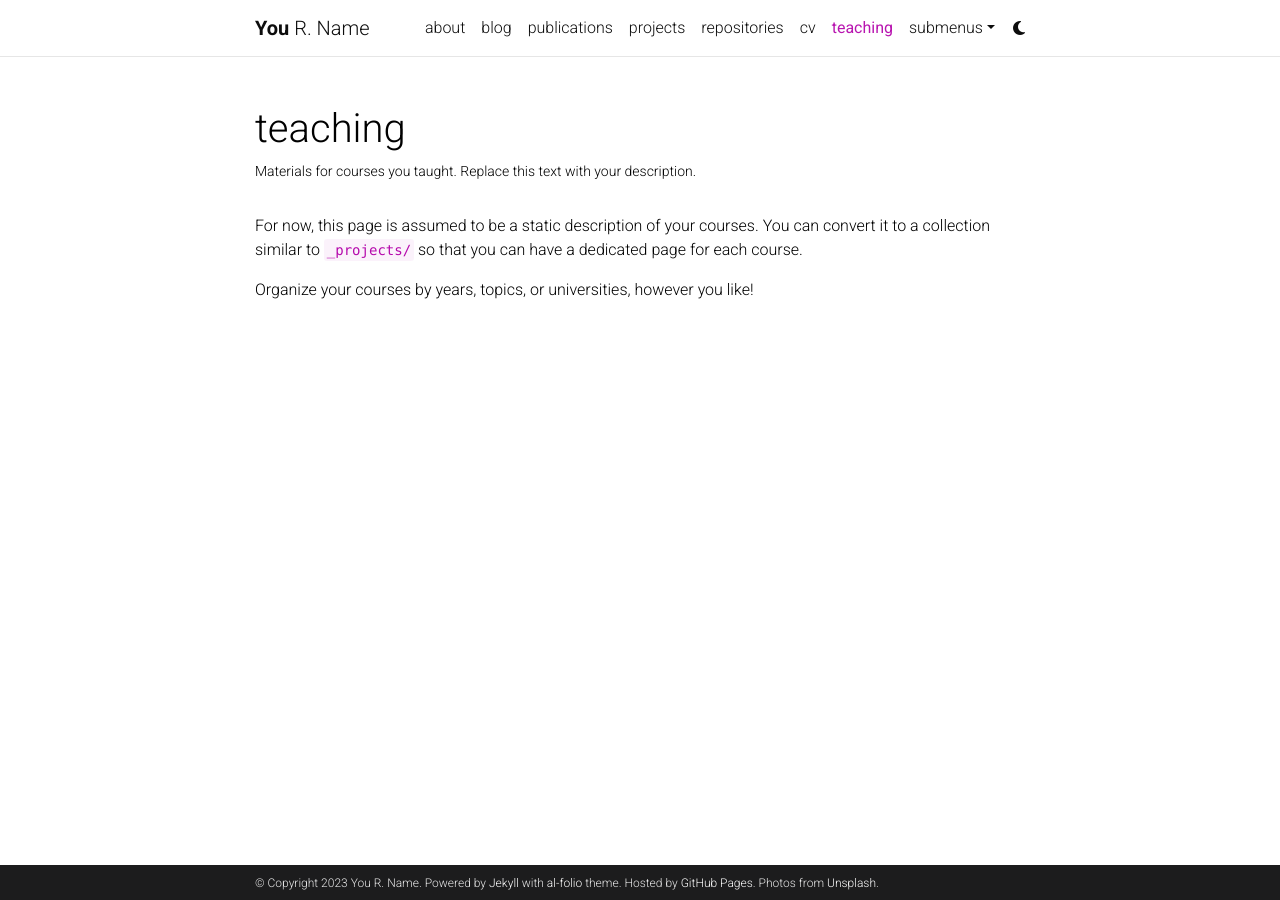
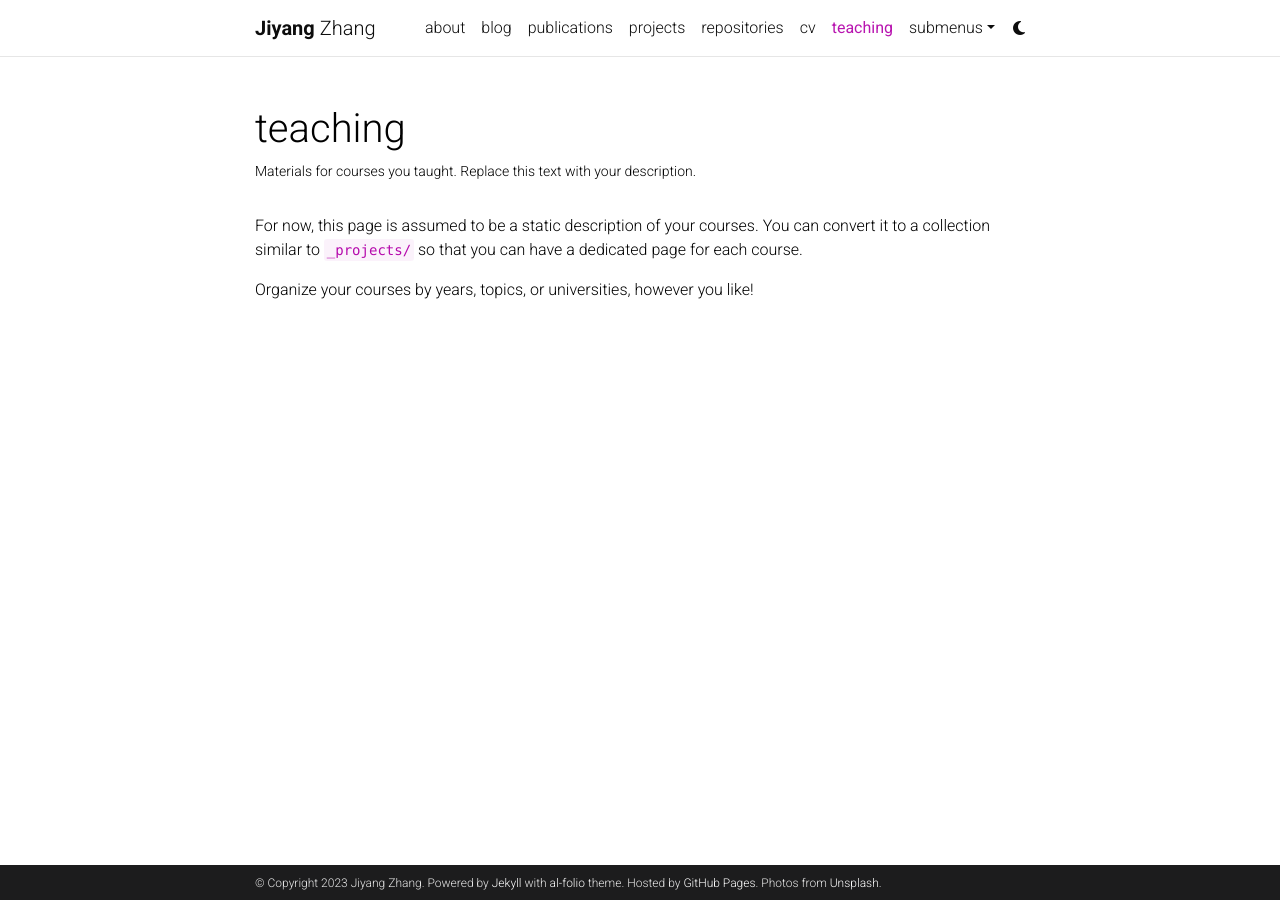
Before and after one commit to JiyangZhang/jiyangzhang.github.io, a Jekyll site: the page built from _pages/teaching.md, in a window 1280 px wide. Built offline with Jekyll 4.4.1, drawn with Linux system fonts in a browser that asks for light colours; comment, search, counter and statistics services are not loaded; a style sheet for code colours, icons or effects is not loaded.

```diff
--- a/_config.yml
+++ b/_config.yml
@@ -3,10 +3,10 @@
 # -----------------------------------------------------------------------------
 
 title: blank # the website title (if blank, full name will be used instead)
-first_name: You
-middle_name: R.
-last_name: Name
-email: you@example.com
+first_name: Jiyang
+# middle_name:
+last_name: Zhang
+email: jiyang.zhang@utexas.edu
 description: > # the ">" symbol means to ignore newlines until "footer_text:"
   A simple, whitespace theme for academics. Based on [*folio](https://github.com/bogoli/-folio) design.
 footer_text: >
@@ -18,8 +18,8 @@ keywords: jekyll, jekyll-theme, academic-website, portfolio-website  # add your
 lang: en # the language of your site (for example: en, fr, cn, ru, etc.)
 icon: ⚛️  # the emoji used as the favicon (alternatively, provide image name in /assets/img/)
 
-url: https://alshedivat.github.io # the base hostname & protocol for your site
-baseurl: /al-folio # the subpath of your site, e.g. /blog/
+url: https://jiyangzhang.github.io # the base hostname & protocol for your site
+baseurl:  # the subpath of your site, e.g. /blog/
 last_updated: false # set to true if you want to display last updated in the footer
 impressum_path:  # set to path to include impressum link in the footer, use the same path as permalink in a page, helps to conform with EU GDPR
 
```
Also changed, not shown: _pages/about.md (+13 -6 lines), assets/img/profile2022.JPG (added).
